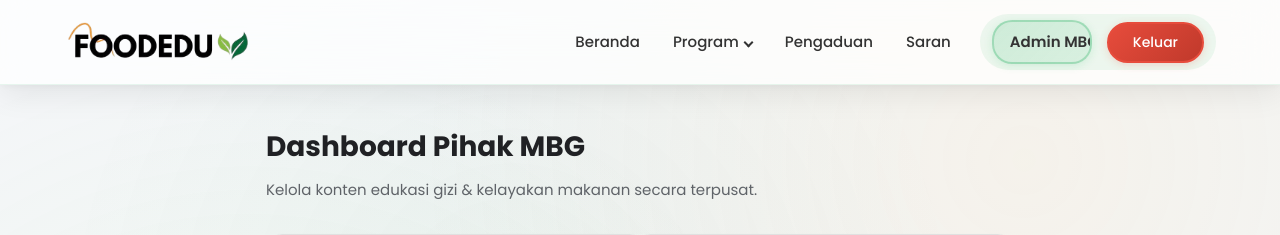
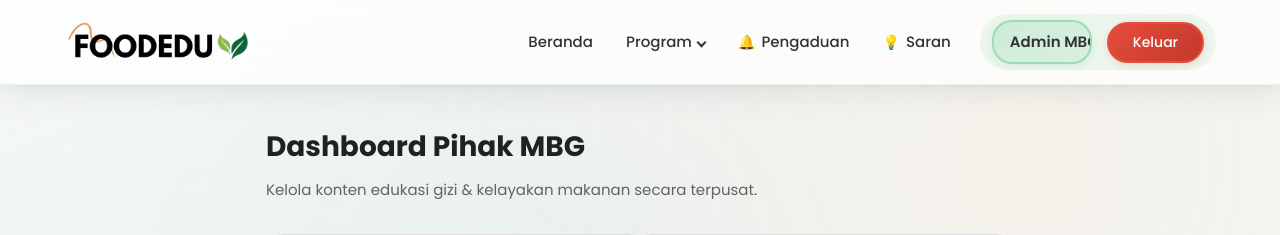
Before and after one commit to mhassanaf/FoodEdu07, a PHP site: page /dashboard/mbg.php in a window 1280 px wide. Shown: the top 235 px of the page. Run offline with PHP 8.4, Linux system fonts and the light colour scheme; a user stored in the database is signed in; data that the repository does not hold is empty.

Commit message:
Update mbg.php

```diff
--- a/dashboard/mbg.php
+++ b/dashboard/mbg.php
@@ -398,8 +398,8 @@ if ($user['role'] !== 'mbg') {
                         <a href="../gizi.html#kelayakan">Edukasi Kelayakan</a>
                     </div>
                 </div>
-                <a href="../pengaduan.php" class="nav-item">Pengaduan</a>
-                <a href="../saran.php" class="nav-item">Saran</a>
+                <a href="../pengaduan.php" class="nav-item pengaduan-link">Pengaduan</a>
+                <a href="../saran.php" class="nav-item saran-link">Saran</a>
                 <div class="nav-buttons">
                     <div class="user-profile">
                         <span class="username" id="navUsername"><?php echo htmlspecialchars($user['name'] ?? 'User'); ?></span>
```
